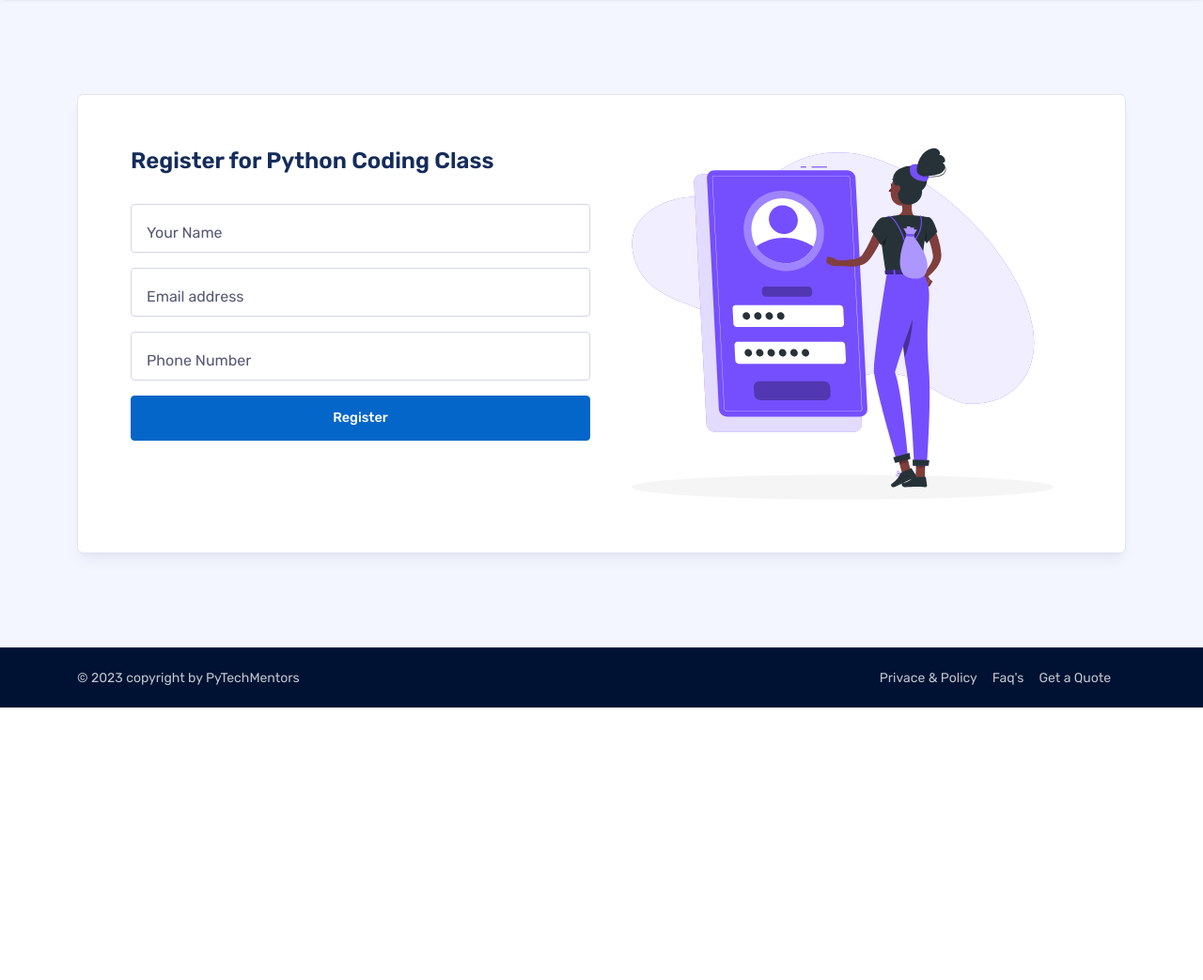
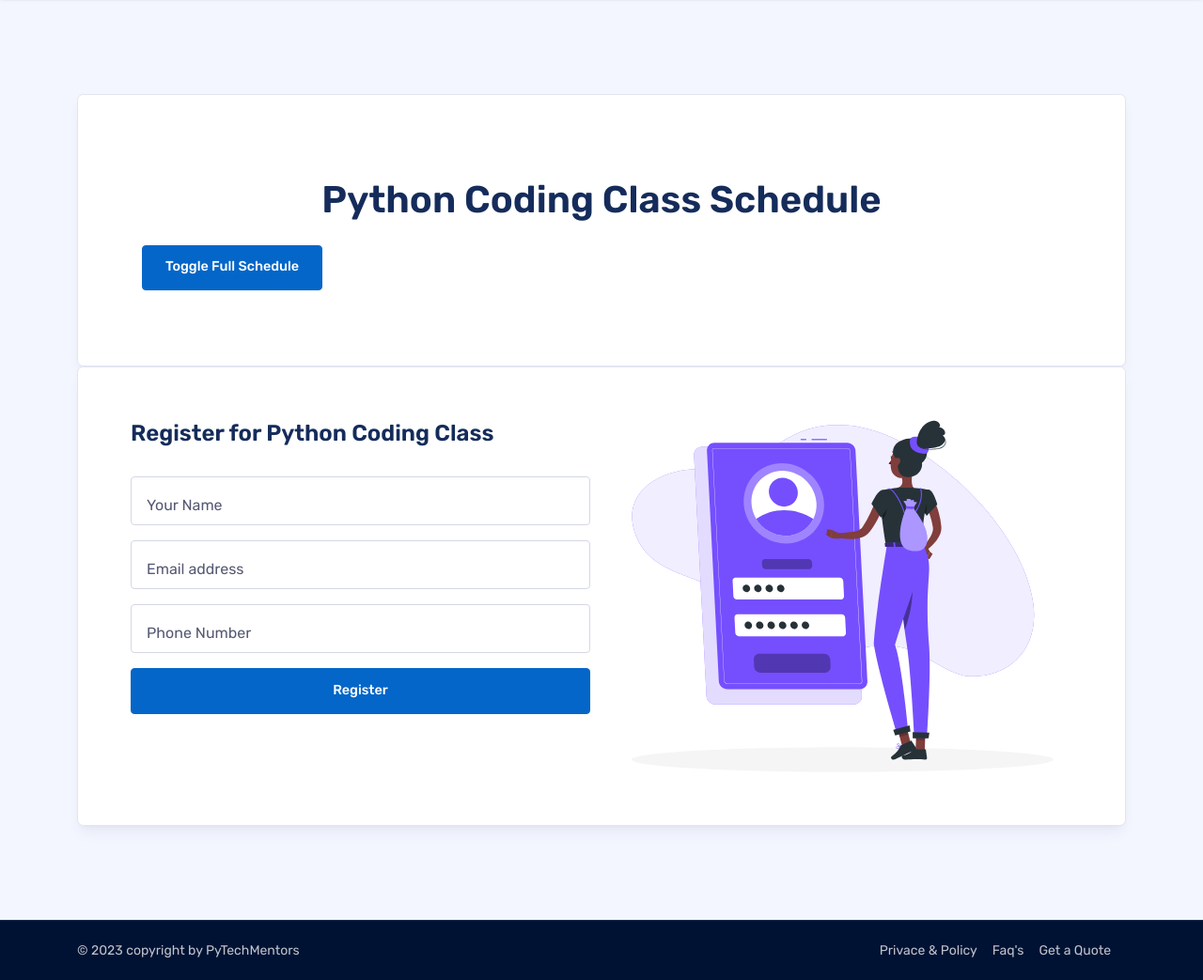
Before and after one commit to TIJANI0826/PortfolioBlog, a Django app: page / in a window 1280 px wide. Shown: the part 118-1161 px from the top of the page at 94% size. Before the commit the page ends 871 px from the top, so only its background shows below. Run offline with Django 3.2, Linux system fonts and the light colour scheme; some libraries are stand-ins or nearby versions.

Commit message:
Added course schedule

```diff
--- a/templates/registration/register.html
+++ b/templates/registration/register.html
@@ -15,6 +15,15 @@
     <link rel="shortcut icon" href="{% static 'assets/img/mylogo.png' %}">
     <!-- CSS Template -->
     <link href="{% static 'assets/css/style.css' %}" rel="stylesheet">
+    <style>
+        .week-schedule {
+            display: none;
+        }
+        .schedule-button {
+            cursor: pointer;
+            color: #007bff;
+        }
+    </style>
 </head>
 
 <body>
@@ -71,8 +80,14 @@
             </nav>
         </header><!-- End Header --><!-- Main -->
         <main class="bg-gray-100">
+
             <div class="section">
                 <div class="container">
+                    <div class="card shadow-lg">
+                        <div class="card-body p-xxl-10 p-lg-8 p-4">
+                            {% include 'registration/table_schedule.html' %}
+                        </div>
+                    </div>
                     <div class="card shadow-lg">
                         <div class="card-body p-xxl-10 p-lg-8 p-4">
                             <div class="row justify-content-center">
@@ -155,6 +170,32 @@
     <script src="{% static 'assets/js/theme.js' %}"></script>
     <script src="{% static 'assets/js/jquery-3.5.1.min.js' %}"></script>
     <script src="{% static 'assets/js/theme-jquery.js' %}"></script>
+
+<script src="https://code.jquery.com/jquery-3.5.1.slim.min.js"></script>
+<script src="https://cdn.jsdelivr.net/npm/@popperjs/core@2.5.2/dist/umd/popper.min.js"></script>
+<script src="https://stackpath.bootstrapcdn.com/bootstrap/4.5.2/js/bootstrap.min.js"></script>
+<script>
+    document.getElementById('toggleSchedule').addEventListener('click', function() {
+        const schedule = document.getElementById('schedule');
+        if (schedule.style.display === 'none' || schedule.style.display === '') {
+            schedule.style.display = 'block';
+        } else {
+            schedule.style.display = 'none';
+        }
+    });
+
+    document.querySelectorAll('.schedule-button').forEach(button => {
+        button.addEventListener('click', function() {
+            const target = this.getAttribute('data-target');
+            const element = document.querySelector(target);
+            if (element.style.display === 'none' || element.style.display === '') {
+                element.style.display = 'table-row-group';
+            } else {
+                element.style.display = 'none';
+            }
+        });
+    });
+</script>
     <!-- End script start -->
 </body>
 <!-- Mirrored from pxdraft.com/wrap/coursy/account-signup.html by HTTrack Website Copier/3.x [XR&CO'2014], Sun, 21 Jul 2024 12:56:40 GMT -->
--- /dev/null
+++ b/templates/registration/table_schedule.html
@@ -0,0 +1,195 @@
+<div class="container mt-5">
+
+    <h1 class="text-center mb-4">Python Coding Class Schedule</h1>
+    <button class="btn btn-primary mb-4" id="toggleSchedule">Toggle Full Schedule</button>
+
+    <div id="schedule" class="week-schedule">
+        <!-- Week 1 -->
+        <div class="mt-5">
+            <div class="card-header schedule-button" data-toggle="collapse" data-target="#week1">Week 1: Introduction to Python</div>
+            <div id="week1" class="collapse week-schedule">
+                <table class="table">
+                    <thead>
+                        <tr>
+                            <th>Day</th>
+                            <th>Schedule</th>
+                        </tr>
+                    </thead>
+                    <tbody>
+                        <tr>
+                            <td>Day 1 (August 5)</td>
+                            <td>Orientation and Course Overview<br>Installing Python and Setting Up Your Environment</td>
+                        </tr>
+                        <tr>
+                            <td>Day 2 (August 6)</td>
+                            <td>Introduction to Python Syntax<br>Writing Your First Python Program</td>
+                        </tr>
+                        <tr>
+                            <td>Day 3 (August 7)</td>
+                            <td>Variables and Data Types<br>Basic Operators</td>
+                        </tr>
+                        <tr>
+                            <td>Day 4 (August 8)</td>
+                            <td>Control Flow: If Statements</td>
+                        </tr>
+                        <tr>
+                            <td>Day 5 (August 9)</td>
+                            <td>Loops: For and While</td>
+                        </tr>
+                        <tr>
+                            <td>Day 6 (August 10)</td>
+                            <td>Functions: Definition and Calling<br>Practical Exercises</td>
+                        </tr>
+                        <tr>
+                            <td>Day 7 (August 11)</td>
+                            <td>Review and Q&A Session</td>
+                        </tr>
+                    </tbody>
+                </table>
+            </div>
+        </div>
+
+        <!-- Week 2 -->
+        <div class="mb-3">
+            <div class="card-header schedule-button" data-toggle="collapse" data-target="#week2">Week 2: Advanced Python Concepts</div>
+            <div id="week2" class="collapse week-schedule">
+                <table class="table">
+                    <thead>
+                        <tr>
+                            <th>Day</th>
+                            <th>Schedule</th>
+                        </tr>
+                    </thead>
+                    <tbody>
+                        <tr>
+                            <td>Day 8 (August 12)</td>
+                            <td>Data Structures: Lists and Tuples</td>
+                        </tr>
+                        <tr>
+                            <td>Day 9 (August 13)</td>
+                            <td>Data Structures: Dictionaries and Sets</td>
+                        </tr>
+                        <tr>
+                            <td>Day 10 (August 14)</td>
+                            <td>File Handling: Reading and Writing Files</td>
+                        </tr>
+                        <tr>
+                            <td>Day 11 (August 15)</td>
+                            <td>Error Handling: Try and Except</td>
+                        </tr>
+                        <tr>
+                            <td>Day 12 (August 16)</td>
+                            <td>Modules and Packages</td>
+                        </tr>
+                        <tr>
+                            <td>Day 13 (August 17)</td>
+                            <td>Object-Oriented Programming: Classes and Objects</td>
+                        </tr>
+                        <tr>
+                            <td>Day 14 (August 18)</td>
+                            <td>Review and Q&A Session</td>
+                        </tr>
+                        <!-- Repeat similar structure for other days of Week 2... -->
+                    </tbody>
+                </table>
+            </div>
+        </div>
+        <!-- Week 3 -->
+        <div class="mb-3">
+            <div class="card-header schedule-button" data-toggle="collapse" data-target="#week3">Week 3: Integrating Python with Web Design</div>
+            <div id="week3" class="collapse week-schedule">
+                <table class="table">
+                    <thead>
+                        <tr>
+                            <th>Day</th>
+                            <th>Schedule</th>
+                        </tr>
+                    </thead>
+                    <tbody>
+                        <tr>
+                            <td>Day 15 (August 19)</td>
+                            <td>Introduction to Web Development<br>Basics of HTML and CSS</td>
+                        </tr>
+                        <tr>
+                            <td>Day 16 (August 20)</td>
+                            <td>HTML elements and attributes: Block and Inline tags</td>
+                        </tr>
+                        <tr>
+                            <td>Day 17 (August 21)</td>
+                            <td>Introduction to Bootstrap</td>
+                        </tr>
+                        <tr>
+                            <td>Day 18 (August 22)</td>
+                            <td>Bootstrap Form tools</td>
+                        </tr>
+                        <tr>
+                            <td>Day 19 (August 23)</td>
+                            <td>Introduction to Django: Setting Up a Project</td>
+                        </tr>
+                        <tr>
+                            <td>Day 20 (August 24)</td>
+                            <td>Creating Models,Views and Templates in Django</td>
+                        </tr>
+                        <tr>
+                            <td>Day 21 (August 25)</td>
+                            <td>Handling Forms and User Input in Django</td>
+                        </tr>
+                    </tbody>
+                </table>
+            </div>
+        </div>
+
+        <!-- Week 4 -->
+        <div class="mb-3">
+            <div class="card-header schedule-button" data-toggle="collapse" data-target="#week4">Week 4: Working with APIs and Final Projects</div>
+            <div id="week4" class="collapse week-schedule">
+                <table class="table">
+                    <thead>
+                        <tr>
+                            <th>Day</th>
+                            <th>Schedule</th>
+                        </tr>
+                    </thead>
+                    <tbody>
+                        <tr>
+                            <td>Day 22 (August 26)</td>
+                            <td>Deploying your Django Website</td>
+                        </tr>
+                        <tr>
+                            <td>Day 23 (August 27)</td>
+                            <td>Introduction to APIs: Understanding RESTful Services</td>
+                        </tr>
+                        <tr>
+                            <td>Day 24 (August 28)</td>
+                            <td>Consuming APIs with Python: Requests Library</td>
+                        </tr>
+                        <tr>
+                            <td>Day 25 (August 29):</td>
+                            <td>Advanced API Features: Authentication and Authorization</td>
+                        </tr>
+                        <tr>
+                            <td>Day 26 (August 30)</td>
+                            <td>Integrating APIs with Web Applications</td>
+                        </tr>
+                        <tr>
+                            <td>Day 27 (August 31)</td>
+                            <td>Final Project: Implementation Part 1</td>
+                        </tr>
+                        <tr>
+                            <td>Day 28 (September 1)</td>
+                            <td>Final Project: Implementation Part 2</td>
+                        </tr>
+                        <tr>
+                            <td>Day 29 (September 2)</td>
+                            <td>Final Project: Implementation Part 2</td>
+                        </tr>
+                        <tr>
+                            <td>Day 30 (September 3)</td>
+                            <td>Final Project Presentation and Course Wrap-Up<br>Feedback Session</td>
+                        </tr>
+                    </tbody>
+                </table>
+            </div>
+        </div>
+    </div>
+</div>
```
Also changed, not shown: templates/registration/schedule.html (added, +28 -0 lines).
